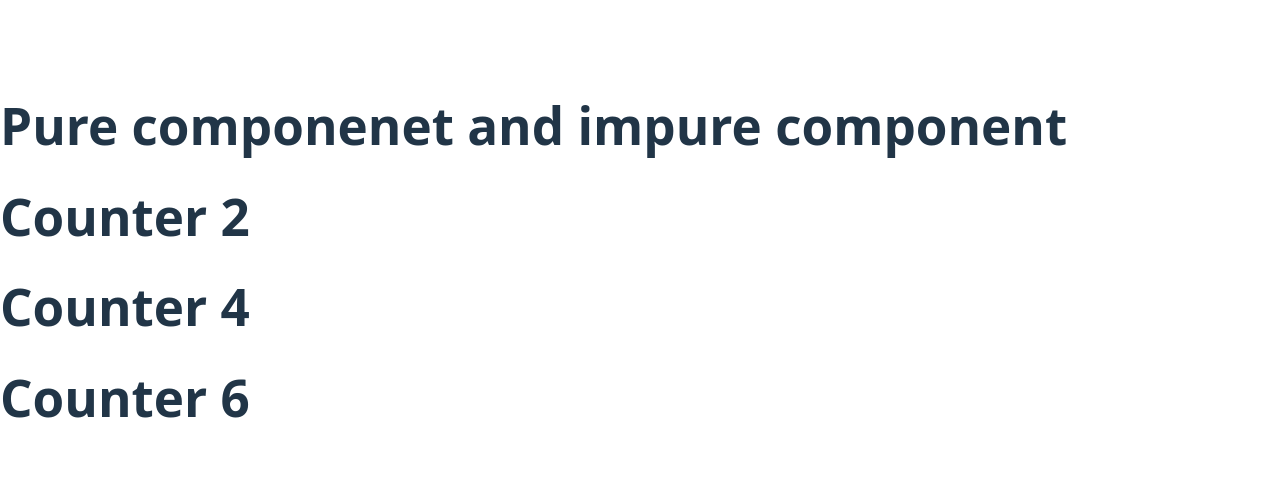
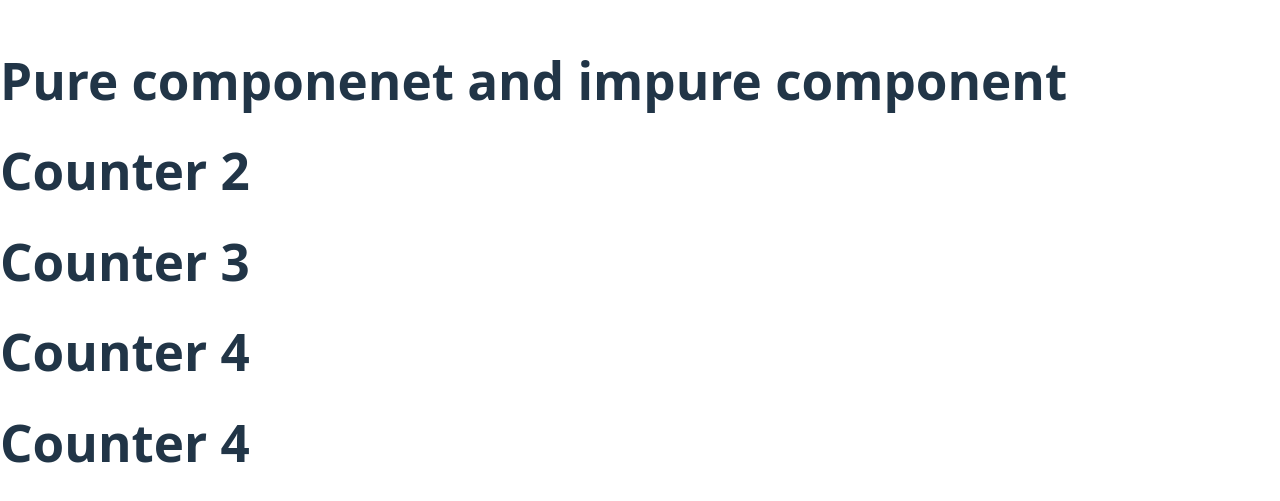
Before and after one commit to muskan-chouhan/react, a React (Vite) app in the folder 47-component-pure-react/: page / in a window 1280 px wide. Shown: the part 139-640 px from the top of the page. Built offline with nearby package versions, Linux system fonts and the light colour scheme.

Commit message:
add 47 - pure component example

```diff
--- a/47-component-pure-react/src/App.jsx
+++ b/47-component-pure-react/src/App.jsx
@@ -1,23 +1,20 @@
 import { useState } from 'react'
-let count = 0;
+
 function App() {
-
-
-
 
   return (
     <>
       <h1>Pure componenet and impure component</h1>
-      <Counter />
-      <Counter />
-      <Counter />
-
+      <Counter count = {1}/>
+      <Counter count = {2}/>
+      <Counter count = {3}/>
+      <Counter count = {3}/>
 
     </>
   )
 }
 
-const Counter = () => {
+const Counter = ({count}) => {
   count = count + 1
   return <h1>Counter {count}</h1>
 }
```
